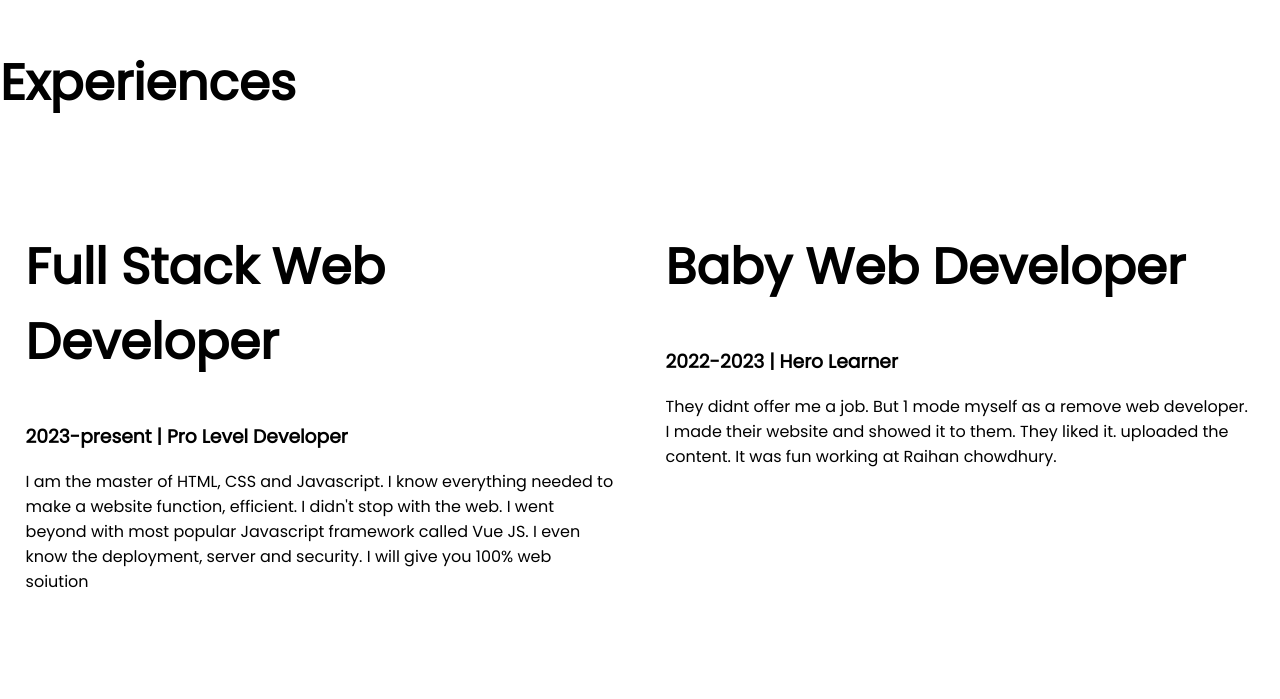
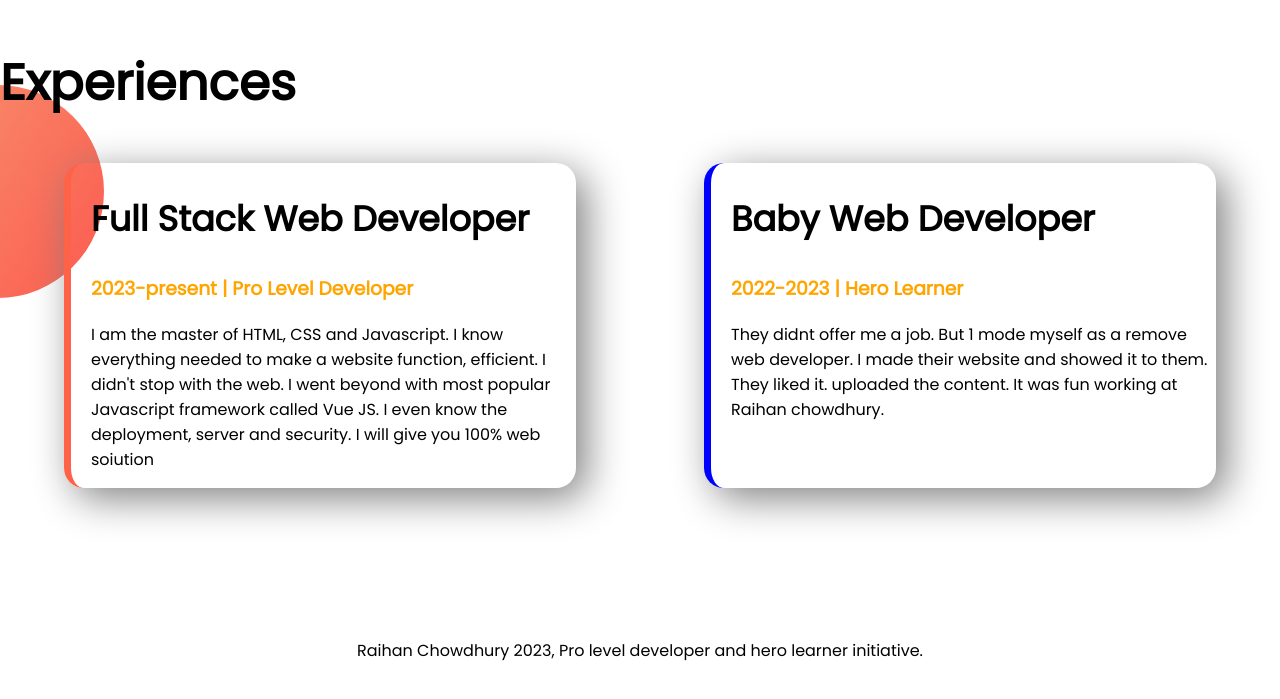
Before and after one commit to raihanchowdhury123/devoloper-portfolio, a plain HTML site: page index.html in a window 1280 px wide. Shown: the part 1454-2153 px from the top of the page. Drawn offline with Linux system fonts and the light colour scheme.

Commit message:
styled boder and added footer

```diff
--- a/index.html
+++ b/index.html
@@ -47,18 +47,18 @@
     <section class="experiences-area">
         <h1>Experiences</h1>
         <div class="flexible-container">
-            <div class="half-width">
-                <h1>Full Stack Web Developer</h1>
-                <h3>2023-present | Pro Level Developer </h3>
+            <div id="full-stack-web-developer" class="experiences-item">
+                <h2>Full Stack Web Developer</h2>
+                <h3 class="orange-color">2023-present | Pro Level Developer </h3>
                 <p>I am the master of HTML, CSS and Javascript. I know everything
                     needed to make a website function, efficient. I didn't stop with
                     the web. I went beyond with most popular Javascript
                     framework called Vue JS. I even know the deployment, server
                     and security. I will give you 100% web soiution</p>
             </div>
-            <div class="half-width">
-                <h1>Baby Web Developer</h1>
-                <h3>2022-2023 | Hero Learner</h3>
+            <div id="baby-web-developer" class="experiences-item">
+                <h2>Baby Web Developer</h2>
+                <h3 class="orange-color">2022-2023 | Hero Learner</h3>
                 <p>They didnt offer me a job. But 1 mode myself as a remove web
                     developer. I made their website and showed it to them. They
                     liked it. uploaded the content. It was fun working at
@@ -68,5 +68,8 @@
 
     </section>
 </body>
+<footer>
+    <p>Raihan Chowdhury 2023, Pro level developer and hero learner initiative.</p>
+</footer>
 
 </html>
--- a/style.css
+++ b/style.css
@@ -5,6 +5,10 @@ body {
 
 h1 {
     font-size: 50px;
+}
+
+h2 {
+    font-size: 35px;
 }
 
 .orange-color {
@@ -46,3 +50,31 @@ h1 {
     background-position: right;
 
 }
+
+.experiences-area {
+    background-image: url(image/expi.png);
+    background-repeat: no-repeat;
+}
+
+.experiences-item {
+    width: 40%;
+    margin-left: 5%;
+    margin-right: 5%;
+    padding-left: 20px;
+    border-radius: 20px;
+    box-shadow: 10px 10px 40px grey;
+
+
+}
+
+#full-stack-web-developer {
+    border-left: 7px solid tomato;
+}
+
+#baby-web-developer {
+    border-left: 7px solid blue;
+}
+
+footer p {
+    text-align: center;
+}
```
Also changed, not shown: image/expi.png (added).
